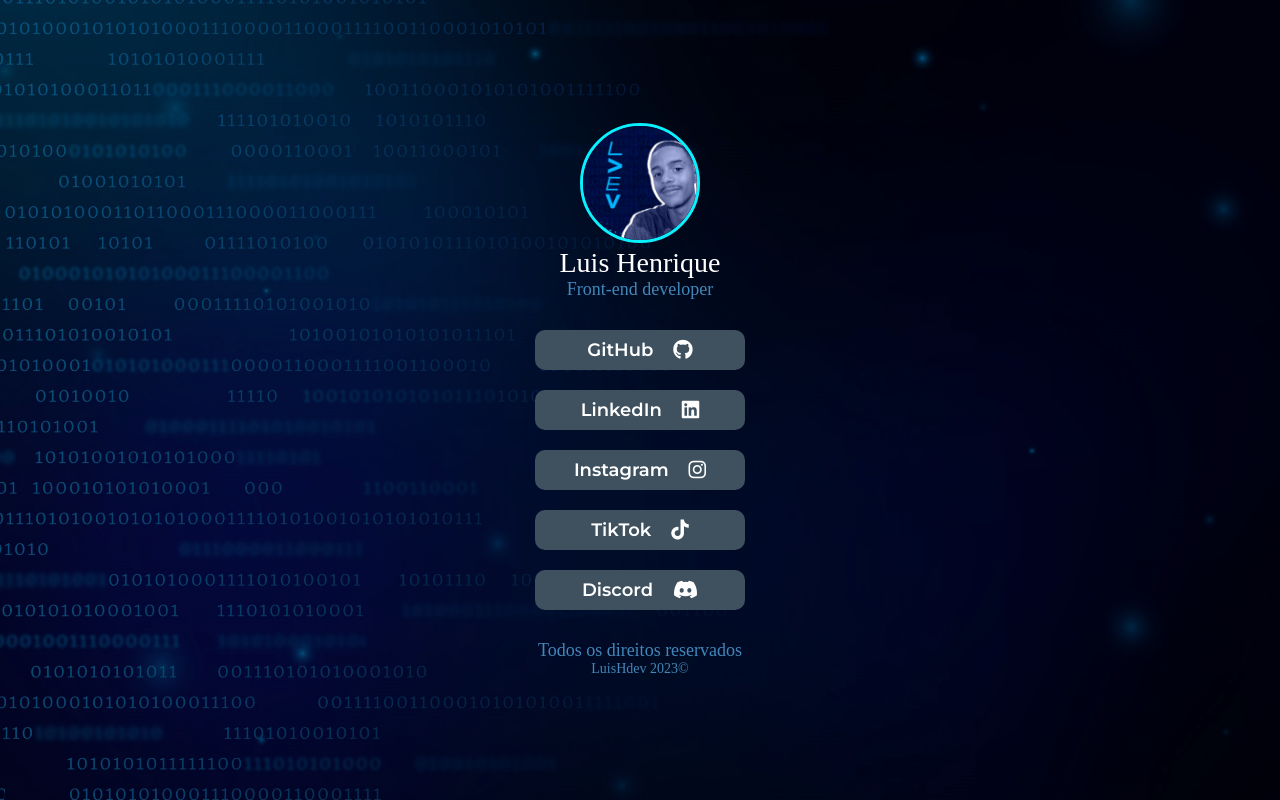
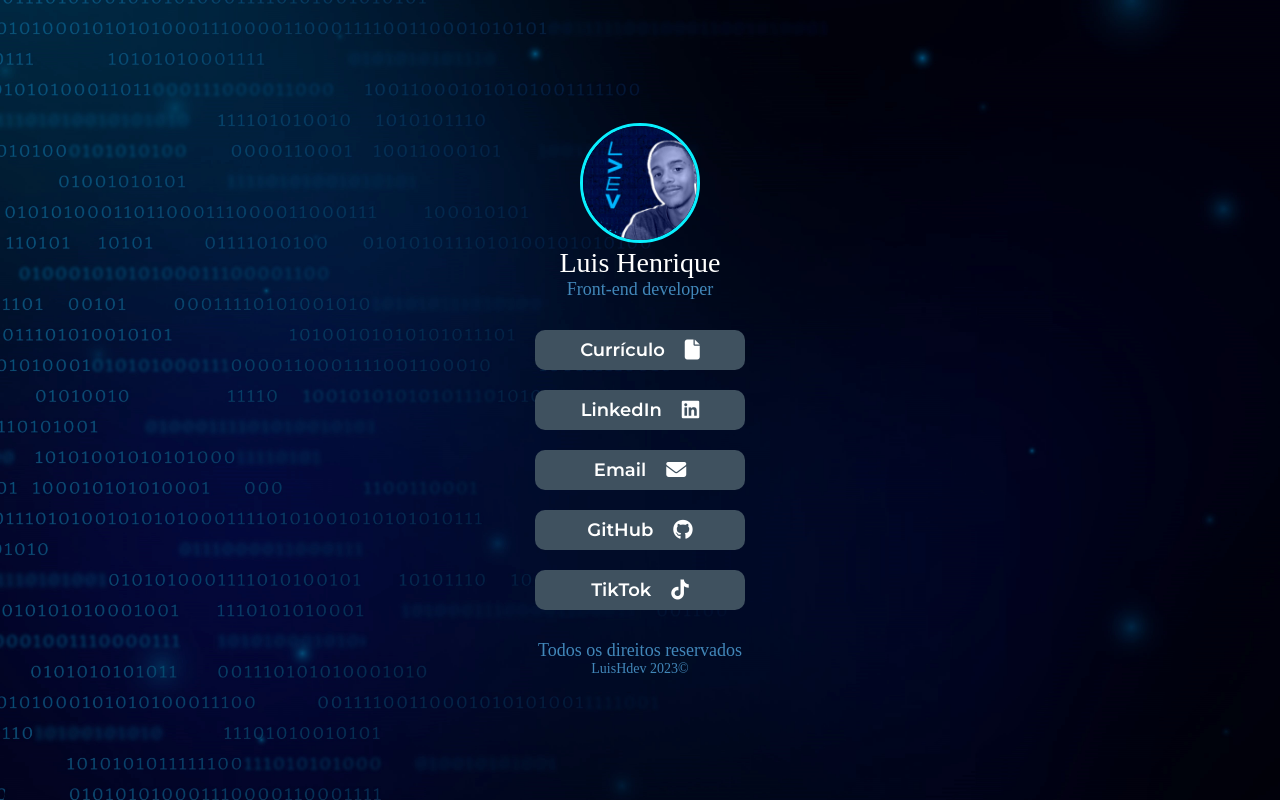
Before and after one commit to LuisHdev/Meus-Links, a plain HTML site: page index.html in a window 1280 px wide. Drawn offline with Linux system fonts and the light colour scheme; a web font is replaced by a local one.

Commit message:
Updating links

```diff
--- a/index.html
+++ b/index.html
@@ -24,11 +24,11 @@
         </header>
 
         <div class="links">
+          <a target="_blank" href="https://drive.google.com/file/d/1GjLRclTCk90hKClq3JeptQaQLUK58xlZ/view?usp=sharing">Currículo <i class="fa-solid fa-file"></i></a>
+          <a target="_blank" href="https://www.linkedin.com/in/luis-henrique-de-queiróz-a5a086250/">LinkedIn <i class="fa-brands fa-linkedin"></i></a>
+          <a target="_blank" href="mailto:luishenriquedev7@gmail.com?subject=Assunto%20do%20email&body=Aqui%20vai%20o%20corpo%20do%20email%20compartilhado.">Email <i class="fa-solid fa-envelope"></i></a>
           <a target="_blank" href="https://github.com/LuisHdev/">GitHub <i class="fa-brands fa-github"></i></a>
-          <a target="_blank" href="https://www.linkedin.com/in/luis-henrique-a5a086250/">LinkedIn <i class="fa-brands fa-linkedin"></i></a>
-          <a target="_blank" href="https://www.instagram.com/luishdev_/">Instagram <i class="fa-brands fa-instagram"></i></a>
           <a target="_blank" href="https://www.tiktok.com/@luishdev_">TikTok <i class="fa-brands fa-tiktok"></i></a>
-          <a target="_blank" href="https://discord.gg/vEr67jw7rS">Discord <i class="fa-brands fa-discord"></i></a>
         </div>
 
         <footer>
```
